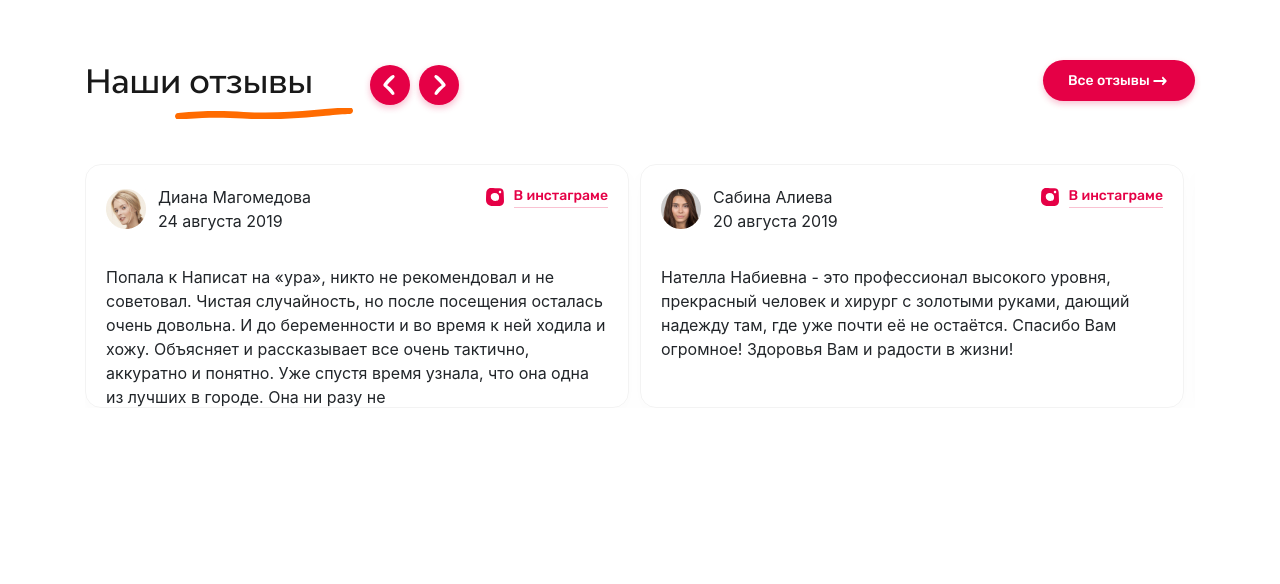
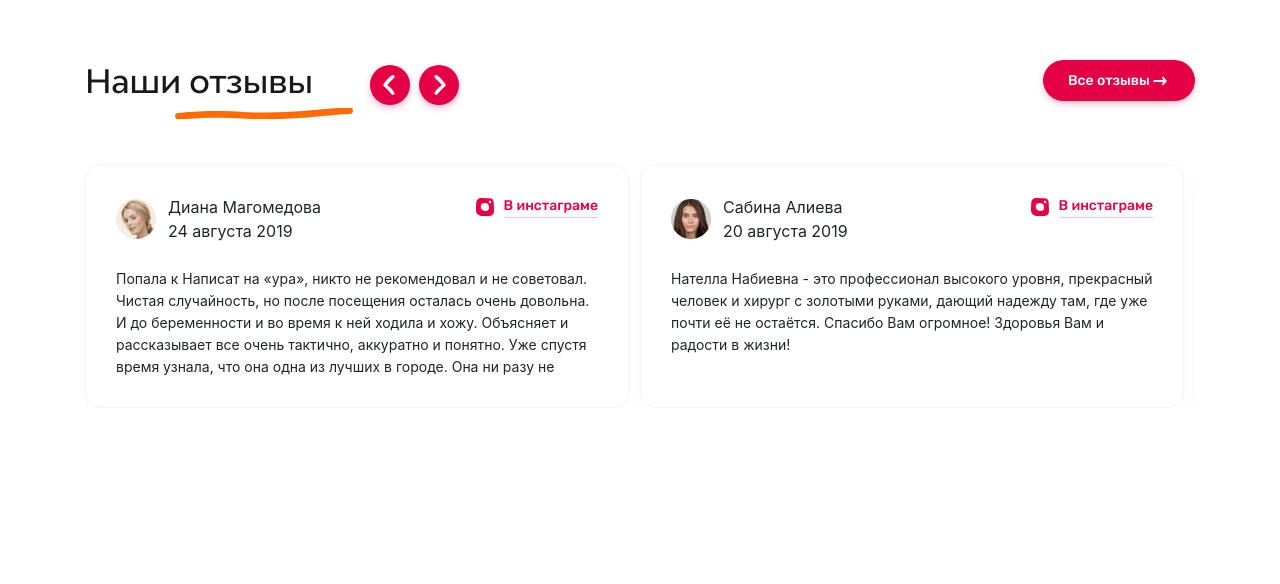
Before and after one commit to divir112/new-project, a website: page src/index.html in a window 1280 px wide. Shown: the part 3121-3705 px from the top of the page. Drawn offline with nearby package versions, Linux system fonts and the light colour scheme.

Commit message:
change pixel new

```diff
--- a/src/sass/blocks/_reviews.scss
+++ b/src/sass/blocks/_reviews.scss
@@ -28,7 +28,7 @@
         border-radius: 16px;
         max-width: 544px;
         height: 244px;
-        padding: 20px;
+        padding: 30px;
     }
     &__header{
         display: flex;
@@ -46,7 +46,9 @@
         margin-bottom: 40px;
     }
     &__descr{
-        margin-top: 32px;
+        margin-top: 25px;
+        font-size: 14px;
+        line-height: 22px;
     }
     .prev, .next{
         background: none;
```
Also changed, not shown: src/css/style.min.css.
